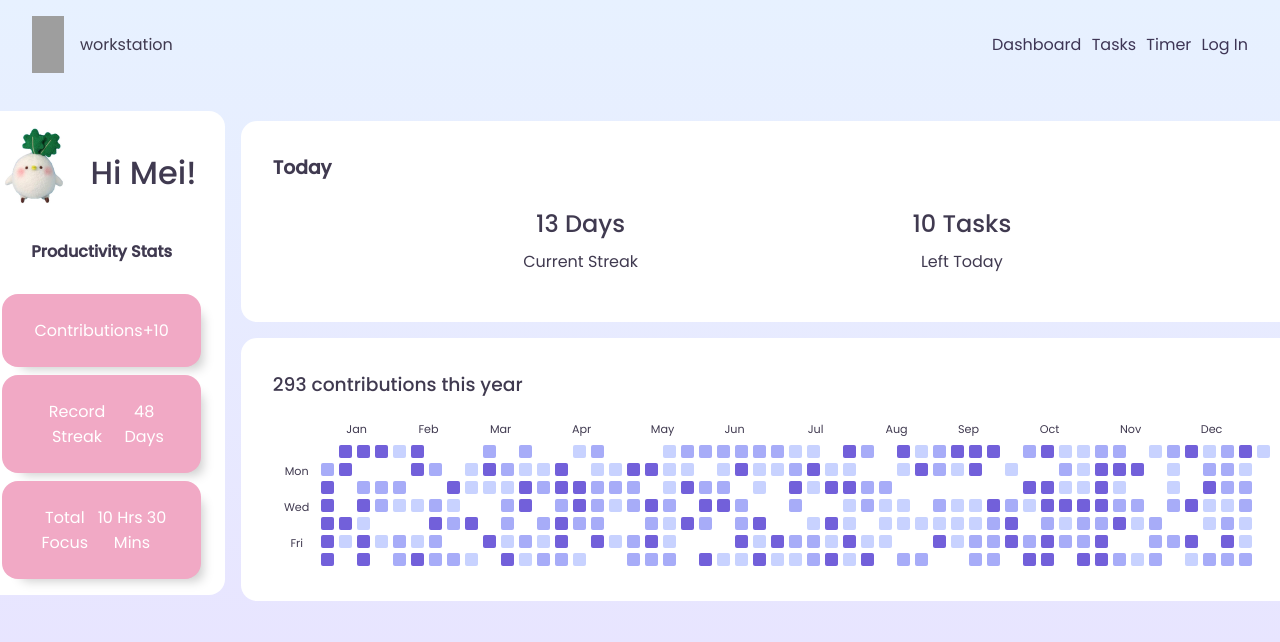
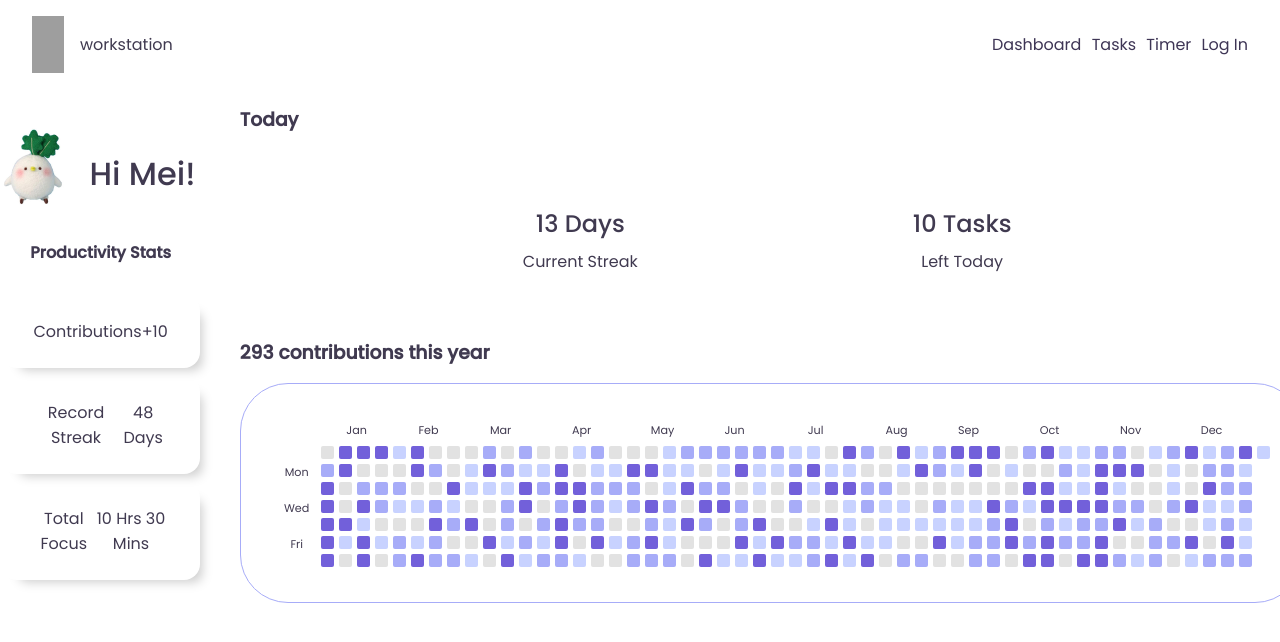
Before and after one commit to mei-lu/flowstate, a React (Create React App) app: page /dashboard in a window 1280 px wide. Shown: the top 642 px of the page. Built offline with nearby package versions, Linux system fonts and the light colour scheme; grey boxes are pictures that could not be loaded.

Commit message:
Change color scheme

```diff
--- a/src/App.css
+++ b/src/App.css
@@ -2,7 +2,7 @@
 
 .App {
   text-align: center;
-  background: linear-gradient(rgb(231, 241, 255), rgb(232, 226, 255));
+  background: rgb(255, 255, 255);
   background-size: cover;
   height: 100%;
   width: 100%;
@@ -129,7 +129,7 @@ ul {
   border: 1px;
   width: 20em;
   color: #3F4573;
-  background-color: #fff;
+  background-color: rgb(243, 243, 243);
   font-family: 'Poppins', sans-serif;
 
 }
@@ -175,9 +175,9 @@ ul {
 }
 
 .contribution-count {
+  grid-area: contribution-count;
   text-align: left;
-  font-weight: 500;
-  margin: 0 0 1rem 0;
+  margin: 0;
 }
 
 .months {
@@ -216,7 +216,7 @@ ul {
 }
 
 .squares li {
-  background-color: rgba(255, 255, 255, 0.507);
+  background-color: rgb(226, 226, 226);
   border-radius: 2px;
 }
 
@@ -236,10 +236,10 @@ ul {
 
 .dashboard-tiles {
   display: grid;
-  grid-template-columns: 1fr 1fr;
   grid-template-areas:
-  "profile-section ."
+  "profile-section today-heading"
   "profile-section today-section"
+  "profile-section contribution-count"
   "profile-section graph-section";
   justify-content: center;
   align-items: center;
@@ -248,9 +248,9 @@ ul {
 
 .graph-section {
   grid-area: graph-section;
-  background-color: #fff;
-  border-radius: 1rem;
+  border-radius: 3rem;
   padding: 2rem;
+  border: 1px solid rgb(167, 172, 248);
 }
 
 /* Dashboard Profile Section */
@@ -260,8 +260,6 @@ ul {
   justify-content: center;
   grid-area: profile-section;
   padding: 1rem;
-  background-color: #fff;
-  border-radius: 1rem;
 }
 
 .profile-pic {
@@ -283,26 +281,25 @@ ul {
   justify-content: space-between;
   padding: .5rem 2rem;
   border-radius: 1rem;
-  background-color: rgb(241, 169, 197);
-  color: #fff;
+  color: rgb(64, 58, 80);
   box-shadow: 10px 10px 11px -8px rgba(204,204,204,1);
   margin: 0.5rem 0.5rem 0 0.5rem;
 }
 
 .today-heading {
+  grid-area: today-heading;
   text-align: left;
   margin: 0;
 }
 
 .today-section {
   grid-area: today-section;
-  background-color: #fff;
-  border-radius: 1rem;
   padding: 2rem;
 }
 
 .today-card {
   margin: 1rem;
+  border-radius: 3rem;
 }
 
 .today-card-group {
--- a/src/pages/Dashboard.jsx
+++ b/src/pages/Dashboard.jsx
@@ -19,16 +19,17 @@ class Dashboard extends React.Component{
                     <StatCardSmall title='Total Focus' data='10 Hrs 30 Mins'/>
                 </div>
                 </div>
+
+                <h3 className='today-heading'>Today</h3>
                 <div className='today-section'>
-                    <h3 className='today-heading'>Today</h3>
                     <div className='today-card-group'>
                         <div className='today-card'><p className='dashboard-heading'>13 Days</p> Current Streak</div>
                         <div className='today-card'><p className='dashboard-heading'>10 Tasks</p>Left Today</div>
                     </div>
                 </div>
 
+                <h3 className='contribution-count'>293 contributions this year</h3>
                 <div className='graph-section'>
-                    <h3 class='contribution-count'>293 contributions this year</h3>
                     <ContributionGraph/>
                 </div>
             </div>
```
